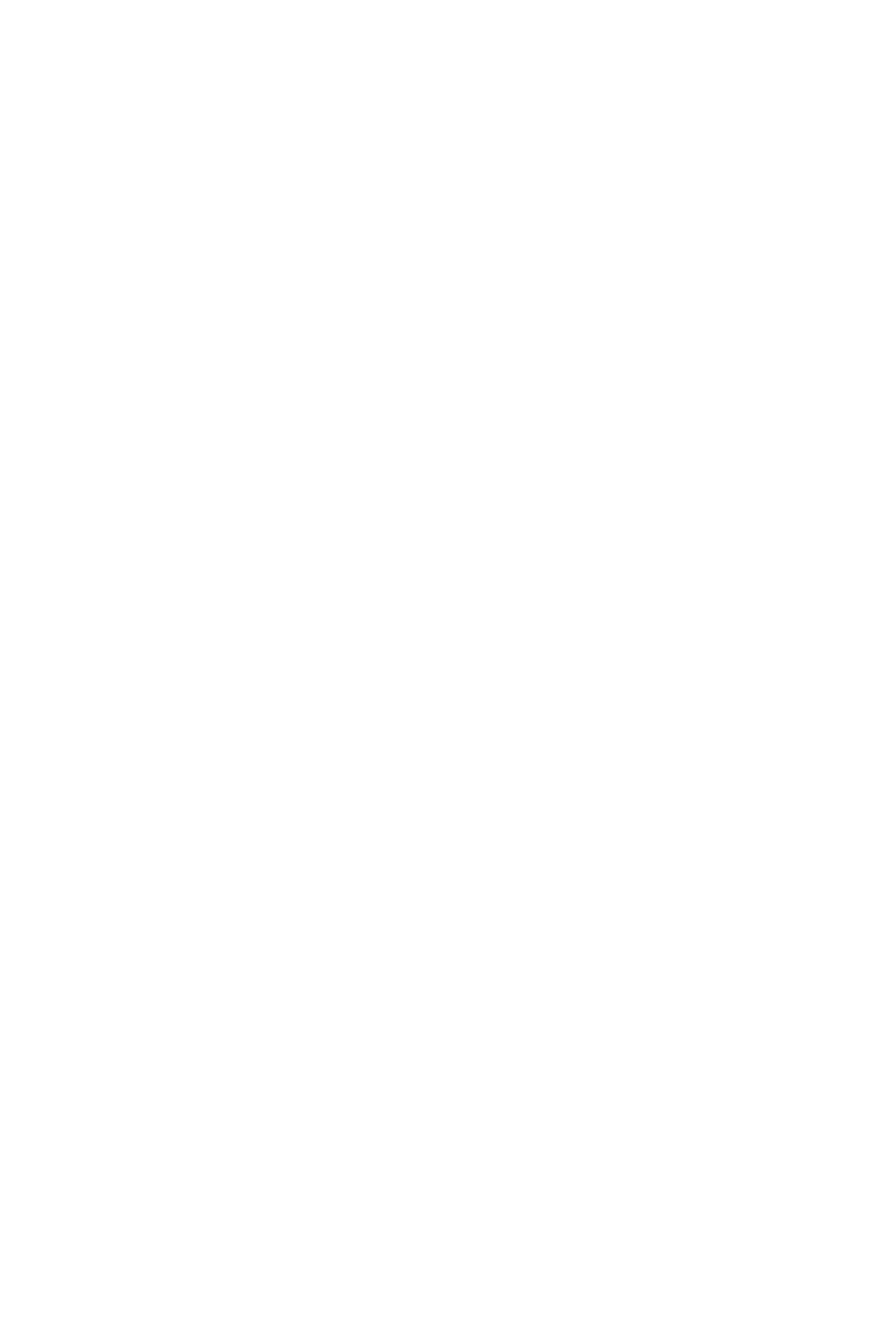
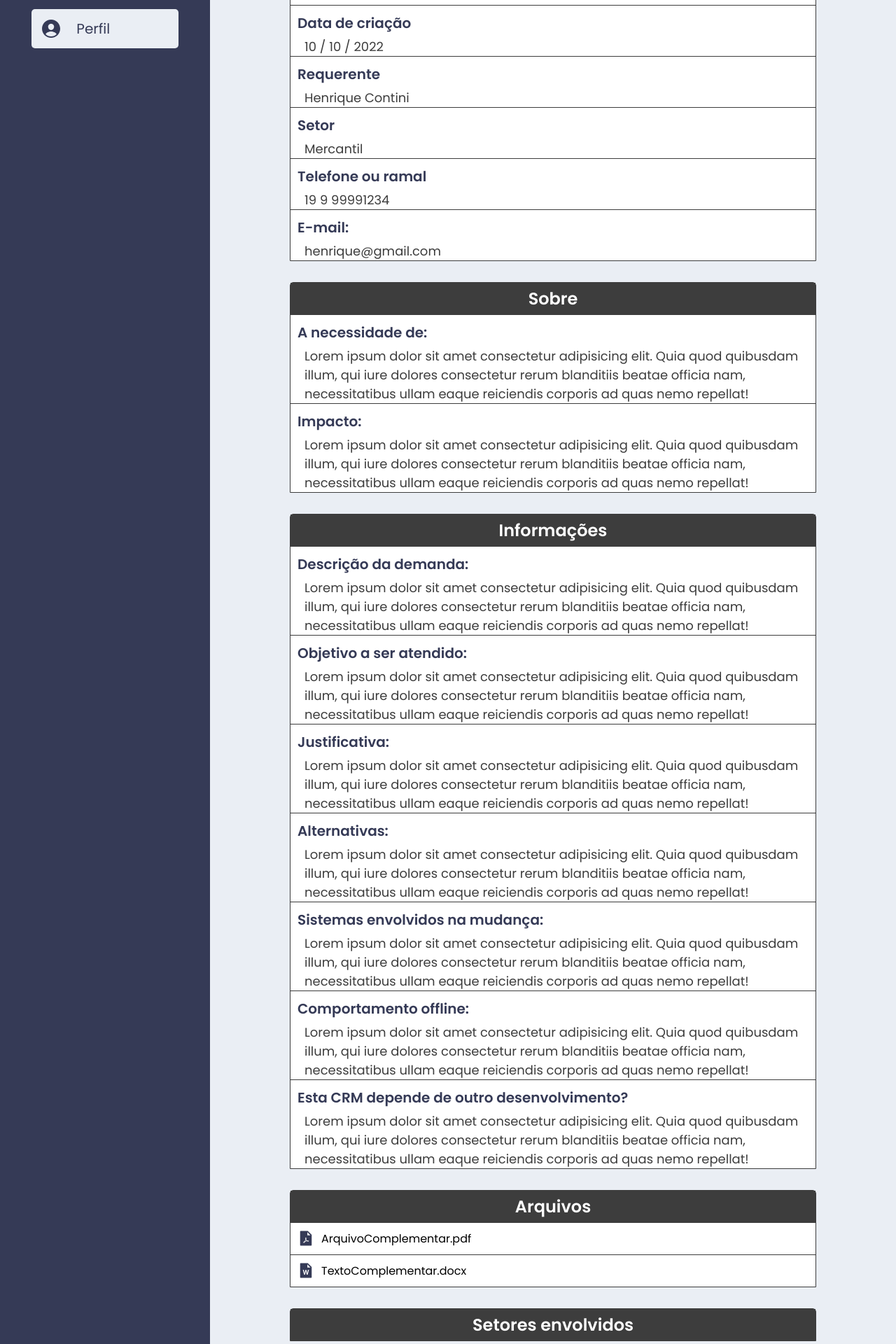
Before and after one commit to HenriqueContini/CRM, a React (Vite) app: page /crm in a window 1280 px wide. Before the commit this address had no page. Shown: the part 280-2200 px from the top of the page at 70% size. Before the commit the page ends 800 px from the top, so only its background shows below. Built offline with nearby package versions, Linux system fonts and the light colour scheme.

Commit message:
View CRM

```diff
--- /dev/null
+++ b/src/components/CrmInfo.jsx
@@ -0,0 +1,12 @@
+import './styles/CrmInfo.css';
+
+const CrmInfo = ({subtitle, info}) => {
+    return (
+        <>
+            <h3 className='crminfo-subtitle'>{subtitle}</h3>
+            <p className='crminfo-info'>{info}</p>
+        </>
+    )
+}
+
+export default CrmInfo;
--- /dev/null
+++ b/src/components/styles/CrmInfo.css
@@ -0,0 +1,13 @@
+.crminfo-subtitle {
+    font-size: 1.25rem;
+    color: var(--dark-blue);
+    font-weight: 600;
+    padding: 10px 10px 0 10px;
+    border-top: 1px solid var(--black);
+}
+
+.crminfo-info {
+    font-size: 1.125rem;
+    color: var(--black);
+    padding: 5px 10px 0 20px;
+}
--- a/src/main.jsx
+++ b/src/main.jsx
@@ -6,6 +6,7 @@ import Home from './pages/Home';
 import Newcrm from './pages/Newcrm';
 import Profile from './pages/Profile';
 import Login from './pages/Login';
+import Crm from './pages/Crm';
 
 import './index.css'
 
@@ -18,6 +19,7 @@ ReactDOM.createRoot(document.getElementById('root')).render(
                     <Route path='/home' element={<Home />} />
                     <Route path='/newcrm' element={<Newcrm />} />
                     <Route path='/profile' element={<Profile />} />
+                    <Route path='/crm' element={<Crm />} />
                 </Route>
             </Routes>
         </BrowserRouter>
--- /dev/null
+++ b/src/pages/Crm.jsx
@@ -0,0 +1,58 @@
+import CrmInfo from '../components/CrmInfo';
+import {AiFillFilePdf, AiFillFileWord} from 'react-icons/ai';
+import './styles/Crm.css';
+
+const Crm = () => {
+    return (
+        <section className="crm-container">
+            <h1 className="crm-title">Visualizar CRM</h1>
+
+            <section className="crm-wrapper">
+                <article className='crm-article'>
+                    <h2 className='crm-article-title'>CRM</h2>
+                    <CrmInfo subtitle='Número da CRM' info='8020'/>
+                    <CrmInfo subtitle='Versão' info='5'/>
+                    <CrmInfo subtitle='Data de criação' info='10 / 10 / 2022'/>
+                    <CrmInfo subtitle='Requerente' info='Henrique Contini'/>
+                    <CrmInfo subtitle='Setor' info='Mercantil'/>
+                    <CrmInfo subtitle='Telefone ou ramal' info='19 9 99991234'/>
+                    <CrmInfo subtitle='E-mail:' info='henrique@gmail.com'/>
+                </article>
+                <article className='crm-article'>
+                    <h2 className='crm-article-title'>Sobre</h2>
+                    <CrmInfo subtitle='A necessidade de:' info='Lorem ipsum dolor sit amet consectetur adipisicing elit. Quia quod quibusdam illum, qui iure dolores consectetur rerum blanditiis beatae officia nam, necessitatibus ullam eaque reiciendis corporis ad quas nemo repellat!'/>
+                    <CrmInfo subtitle='Impacto:' info='Lorem ipsum dolor sit amet consectetur adipisicing elit. Quia quod quibusdam illum, qui iure dolores consectetur rerum blanditiis beatae officia nam, necessitatibus ullam eaque reiciendis corporis ad quas nemo repellat!'/>
+                </article>
+                <article className='crm-article'>
+                    <h2 className='crm-article-title'>Informações</h2>
+                    <CrmInfo subtitle='Descrição da demanda:' info='Lorem ipsum dolor sit amet consectetur adipisicing elit. Quia quod quibusdam illum, qui iure dolores consectetur rerum blanditiis beatae officia nam, necessitatibus ullam eaque reiciendis corporis ad quas nemo repellat!'/>
+                    <CrmInfo subtitle='Objetivo a ser atendido:' info='Lorem ipsum dolor sit amet consectetur adipisicing elit. Quia quod quibusdam illum, qui iure dolores consectetur rerum blanditiis beatae officia nam, necessitatibus ullam eaque reiciendis corporis ad quas nemo repellat!'/>
+                    <CrmInfo subtitle='Justificativa:' info='Lorem ipsum dolor sit amet consectetur adipisicing elit. Quia quod quibusdam illum, qui iure dolores consectetur rerum blanditiis beatae officia nam, necessitatibus ullam eaque reiciendis corporis ad quas nemo repellat!'/>
+                    <CrmInfo subtitle='Alternativas:' info='Lorem ipsum dolor sit amet consectetur adipisicing elit. Quia quod quibusdam illum, qui iure dolores consectetur rerum blanditiis beatae officia nam, necessitatibus ullam eaque reiciendis corporis ad quas nemo repellat!'/>
+                    <CrmInfo subtitle='Sistemas envolvidos na mudança:' info='Lorem ipsum dolor sit amet consectetur adipisicing elit. Quia quod quibusdam illum, qui iure dolores consectetur rerum blanditiis beatae officia nam, necessitatibus ullam eaque reiciendis corporis ad quas nemo repellat!'/>
+                    <CrmInfo subtitle='Comportamento offline:' info='Lorem ipsum dolor sit amet consectetur adipisicing elit. Quia quod quibusdam illum, qui iure dolores consectetur rerum blanditiis beatae officia nam, necessitatibus ullam eaque reiciendis corporis ad quas nemo repellat!'/>
+                    <CrmInfo subtitle='Esta CRM depende de outro desenvolvimento?' info='Lorem ipsum dolor sit amet consectetur adipisicing elit. Quia quod quibusdam illum, qui iure dolores consectetur rerum blanditiis beatae officia nam, necessitatibus ullam eaque reiciendis corporis ad quas nemo repellat!'/>
+                </article>
+
+                <article className="crm-article">
+                    <h2 className="crm-article-title">Arquivos</h2>
+                    <div className='crm-article-file'>
+                        <AiFillFilePdf className='crm-article-fileImage'/>
+                        <p className="crm-article-fileName">ArquivoComplementar.pdf</p>
+                    </div>
+                    <div className='crm-article-file'>
+                        <AiFillFileWord className='crm-article-fileImage'/>
+                        <p className="crm-article-fileName">TextoComplementar.docx</p>
+                    </div>
+                </article>
+
+                <article className="crm-article">
+                    <h2 className="crm-article-title">Setores envolvidos</h2>
+                    {/* Criar tabela - Setor | Nome do colaborador | Decisão */}
+                </article>
+            </section>
+        </section>
+    )
+}
+
+export default Crm;
--- /dev/null
+++ b/src/pages/styles/Crm.css
@@ -0,0 +1,46 @@
+.crm-container {
+    display: flex;
+    flex-direction: column;
+    align-items: center;
+}
+
+.crm-title {
+    color: var(--dark-blue);
+    font-weight: 400;
+    font-size: 1.875rem;
+    margin-bottom: 20px;
+}
+
+.crm-wrapper {
+    width: 80%;
+}
+
+.crm-article {
+    border: 1px solid var(--black);
+    border-radius: 5px 5px 0 0;
+    background-color: var(--white);
+
+    margin-bottom: 30px;
+}
+
+.crm-article-title {
+    font-size: 1.5rem;
+    color: var(--white);
+    background-color: var(--black);
+    font-weight: 600;
+    text-align: center;
+    padding: 5px;
+}
+
+.crm-article-file {
+    display: flex;
+    flex-direction: row;
+    border-top: 1px solid var(--black);
+    padding: 10px;
+}
+
+.crm-article-fileImage {
+    font-size: 1.5rem;
+    color: var(--dark-blue);
+    margin-right: 10px;
+}
```
